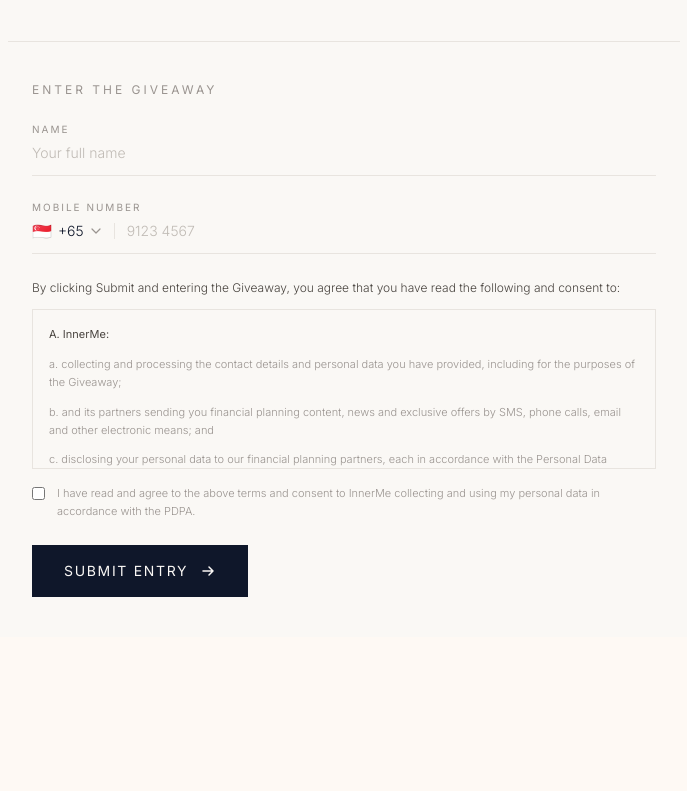
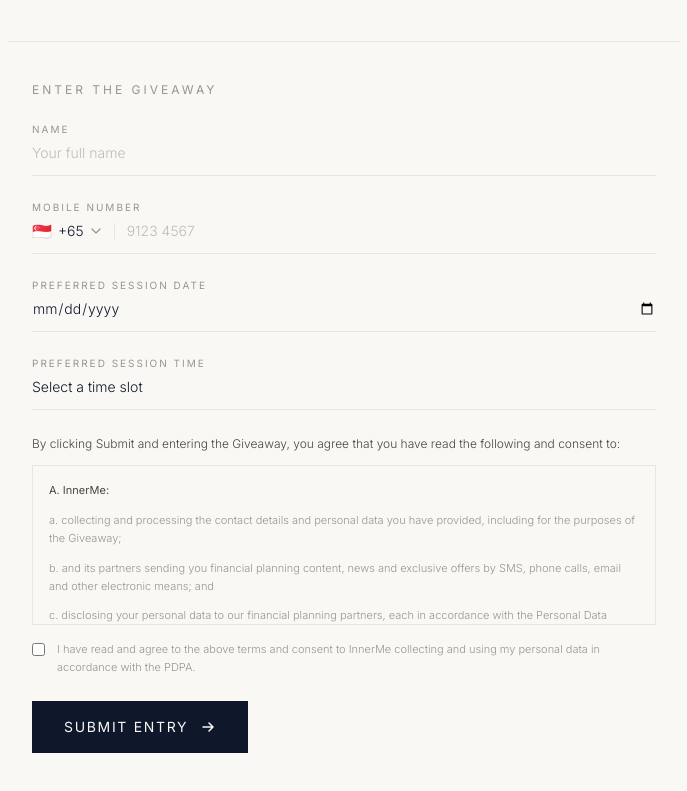
Before and after one commit to estxq/innerme, a Next.js app: page /giveaway in a window 1280 px wide. Shown: the part 924-1715 px from the top of the page, without its empty margins (296-983 px from the left). Before the commit the page ends 1561 px from the top, so only its background shows below. Built offline with nearby package versions, Linux system fonts and the light colour scheme; a web font is replaced by a local one.

Commit message:
Add date and time picker for booking session

```diff
--- a/src/app/giveaway/page.tsx
+++ b/src/app/giveaway/page.tsx
@@ -115,10 +115,21 @@ export default function GiveawayPage() {
   const [name, setName] = useState("");
   const [countryCode, setCountryCode] = useState("+65");
   const [phone, setPhone] = useState("");
+  const [bookingDate, setBookingDate] = useState("");
+  const [bookingTime, setBookingTime] = useState("");
   const [submitted, setSubmitted] = useState(false);
   const [loading, setLoading] = useState(false);
   const [phoneError, setPhoneError] = useState("");
   const [agreed, setAgreed] = useState(false);
+
+  const today = new Date().toISOString().split("T")[0];
+  const timeSlots = [
+    "09:00 AM", "09:30 AM", "10:00 AM", "10:30 AM",
+    "11:00 AM", "11:30 AM", "12:00 PM", "12:30 PM",
+    "01:00 PM", "01:30 PM", "02:00 PM", "02:30 PM",
+    "03:00 PM", "03:30 PM", "04:00 PM", "04:30 PM",
+    "05:00 PM", "05:30 PM",
+  ];
   const countdown = useCountdown(DEADLINE);
 
   function validatePhone(code: string, num: string): string {
@@ -137,6 +148,8 @@ export default function GiveawayPage() {
     if (!name.trim()) { setPhoneError("Please enter your name."); return; }
     const err = validatePhone(countryCode, phone);
     if (err) { setPhoneError(err); return; }
+    if (!bookingDate) { setPhoneError("Please select a preferred date."); return; }
+    if (!bookingTime) { setPhoneError("Please select a preferred time."); return; }
     if (!agreed) { setPhoneError("Please agree to the terms before submitting."); return; }
     setPhoneError("");
     setLoading(true);
@@ -144,7 +157,7 @@ export default function GiveawayPage() {
       await fetch(GOOGLE_SCRIPT_URL, {
         method: "POST", mode: "no-cors",
         headers: { "Content-Type": "text/plain" },
-        body: JSON.stringify({ name, phone: `${countryCode.replace(/^\+/, "")} ${phone}`, source: "giveaway" }),
+        body: JSON.stringify({ name, phone: `${countryCode.replace(/^\+/, "")} ${phone}`, bookingDate, bookingTime, source: "giveaway" }),
       });
     } catch {}
     setLoading(false);
@@ -246,6 +259,22 @@ export default function GiveawayPage() {
             </div>
           </div>
 
+          {/* Preferred booking date & time */}
+          <div className="flex flex-col gap-1.5">
+            <label className="text-[10px] tracking-[0.2em] text-[#9a9490] uppercase">Preferred Session Date</label>
+            <input type="date" value={bookingDate} onChange={e => setBookingDate(e.target.value)} min={today} required
+              className="bg-transparent border-b border-[#e8e4df] pb-3 text-[#0f172a] text-sm font-light focus:outline-none focus:border-[#0f172a] transition-colors duration-200"/>
+          </div>
+
+          <div className="flex flex-col gap-1.5">
+            <label className="text-[10px] tracking-[0.2em] text-[#9a9490] uppercase">Preferred Session Time</label>
+            <select value={bookingTime} onChange={e => setBookingTime(e.target.value)} required
+              className="bg-transparent border-b border-[#e8e4df] pb-3 text-[#0f172a] text-sm font-light focus:outline-none focus:border-[#0f172a] transition-colors duration-200 appearance-none cursor-pointer">
+              <option value="" disabled>Select a time slot</option>
+              {timeSlots.map(t => <option key={t} value={t}>{t}</option>)}
+            </select>
+          </div>
+
           {/* Consent box */}
           <div>
             <p className="text-xs text-[#4a4540] font-light mb-3 leading-relaxed">
```
